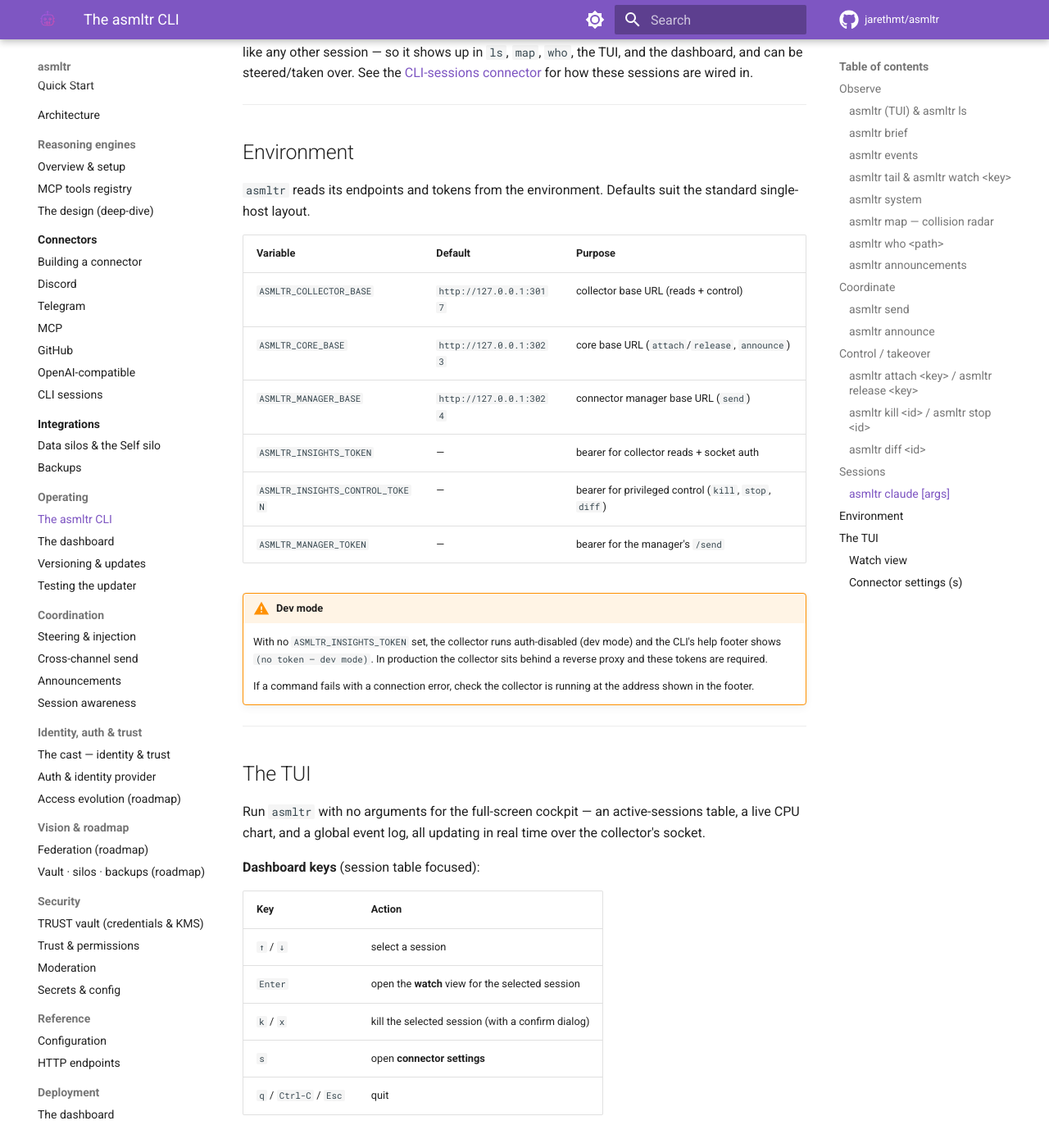
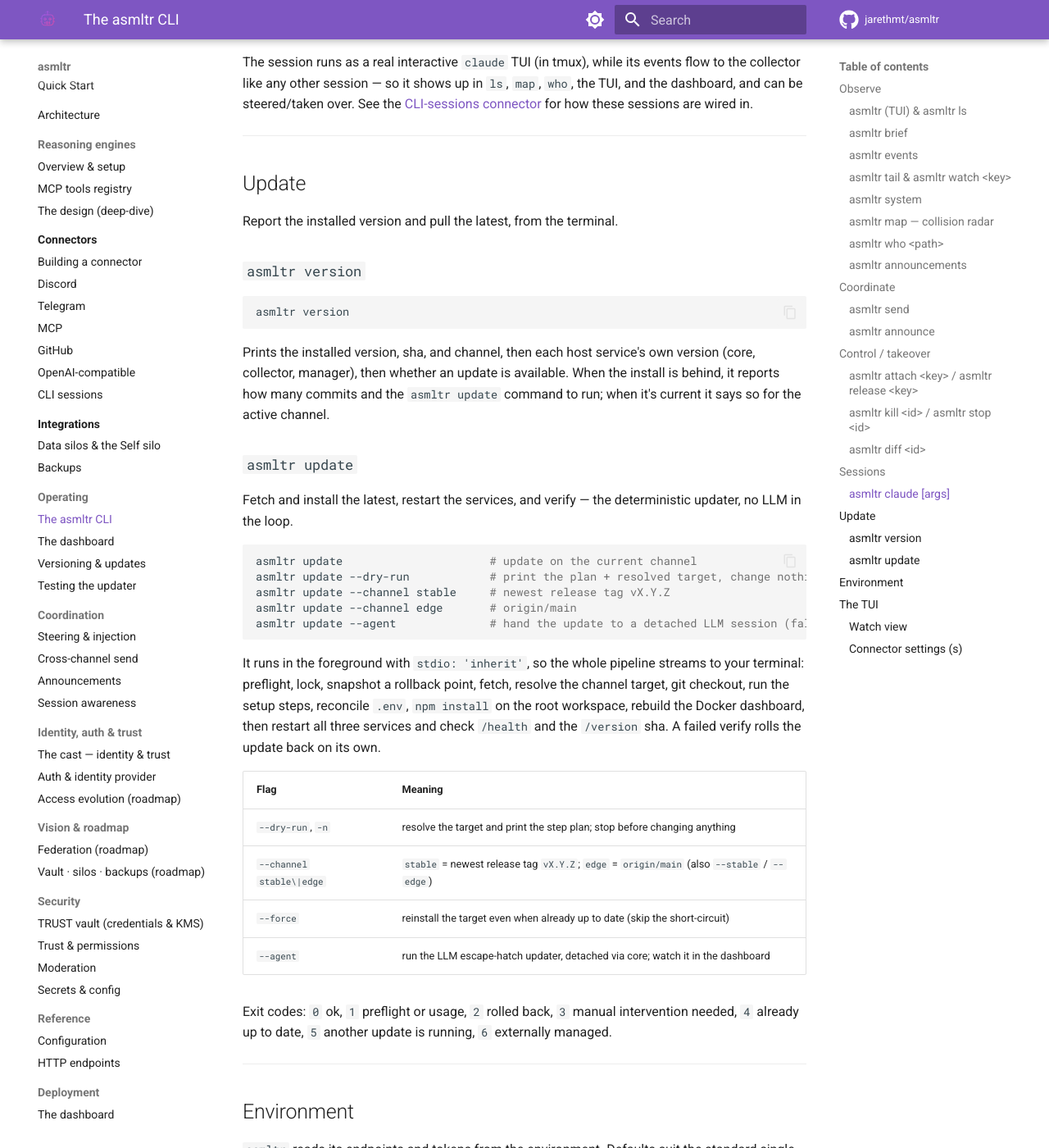
Before and after one commit to gtwy/asmltr, an MkDocs documentation site: the page built from docs/cli.md, in a window 1280 px wide and 1400 px high, scrolled down 6561 px. Shown: the whole window at 82% size. Built offline with MkDocs 1.6.1 and Material for MkDocs 9.7.7, drawn with Linux system fonts in a browser that asks for light colours; comment, search, counter and statistics services are not loaded; some of the changed text lies outside the part shown.

Commit message:
docs: surface `asmltr update` and `asmltr version` on user-facing surfaces (#39)
`update` and `version` are wired subcommands (dispatched at cli/asmltr.js:783
and :787 on origin/main) but appeared in none of the surfaces a CLI user or
agent reads: `cmdHelp()`, the agent skill, or the CLI reference. The updater
was documented only in design docs (docs/UPDATER-DESIGN.md,
docs/testing-the-updater.md) that `asmltr help` never points at.

This adds all three:

- cli/asmltr.js: a `version & updates:` group in `cmdHelp()` listing both
  commands and the `update` flags (`--dry-run`, `--channel stable|edge`,
  `--force`, `--agent`), matching the existing aligned two-space format.
- skills/asmltr/SKILL.md: a "Keeping asmltr current" section documenting the
  two commands, the `--dry-run` and `--channel` flags, the foreground progress
  stream, the auto-rollback on a failed verify, and `--agent` as the fallback.
- docs/cli.md: both commands added to the summary block and a full "Update"
  section with the real flag table and exit codes (0 ok, 1 preflight/usage,
  2 rolled back, 3 manual intervention, 4 already up to date, 5 busy,
  6 externally managed).

Flags, behavior, and exit codes were read off cli/asmltr.js and
scripts/update.js, not invented.

Fixes #38

````diff
--- a/docs/cli.md
+++ b/docs/cli.md
@@ -29,6 +29,8 @@
 asmltr claude [args]   launch a monitored session on the Claude engine
 asmltr gemini [args]   … on the Gemini engine
 asmltr codex  [args]   … on the Codex engine
+asmltr version         installed + per-service versions; whether an update is available
+asmltr update          pull + install the latest & restart (verifies; auto-rolls-back)
 ```
 
 !!! tip "Reasoning engines"
@@ -299,6 +301,52 @@
 
 ---
 
+## Update
+
+Report the installed version and pull the latest, from the terminal.
+
+### `asmltr version`
+
+```bash
+asmltr version
+```
+
+Prints the installed version, sha, and channel, then each host service's own version
+(core, collector, manager), then whether an update is available. When the install is
+behind, it reports how many commits and the `asmltr update` command to run; when it's
+current it says so for the active channel.
+
+### `asmltr update`
+
+Fetch and install the latest, restart the services, and verify — the deterministic
+updater, no LLM in the loop.
+
+```bash
+asmltr update                      # update on the current channel
+asmltr update --dry-run            # print the plan + resolved target, change nothing (also -n)
+asmltr update --channel stable     # newest release tag vX.Y.Z
+asmltr update --channel edge       # origin/main
+asmltr update --agent              # hand the update to a detached LLM session (fallback)
+```
+
+It runs in the foreground with `stdio: 'inherit'`, so the whole pipeline streams to your
+terminal: preflight, lock, snapshot a rollback point, fetch, resolve the channel target,
+git checkout, run the setup steps, reconcile `.env`, `npm install` on the root workspace,
+rebuild the Docker dashboard, then restart all three services and check `/health` and the
+`/version` sha. A failed verify rolls the update back on its own.
+
+| Flag | Meaning |
+|---|---|
+| `--dry-run`, `-n` | resolve the target and print the step plan; stop before changing anything |
+| `--channel stable\|edge` | `stable` = newest release tag `vX.Y.Z`; `edge` = `origin/main` (also `--stable` / `--edge`) |
+| `--force` | reinstall the target even when already up to date (skip the short-circuit) |
+| `--agent` | run the LLM escape-hatch updater, detached via core; watch it in the dashboard |
+
+Exit codes: `0` ok, `1` preflight or usage, `2` rolled back, `3` manual intervention
+needed, `4` already up to date, `5` another update is running, `6` externally managed.
+
+---
+
 ## Environment
 
 `asmltr` reads its endpoints and tokens from the environment. Defaults suit the
````
Also changed, not shown: skills/asmltr/SKILL.md (+16 -0 lines), 1 other file.
